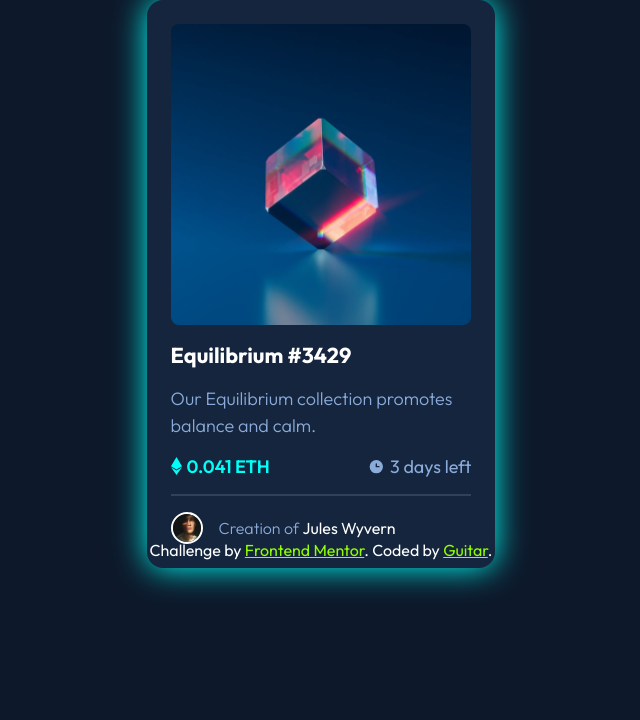
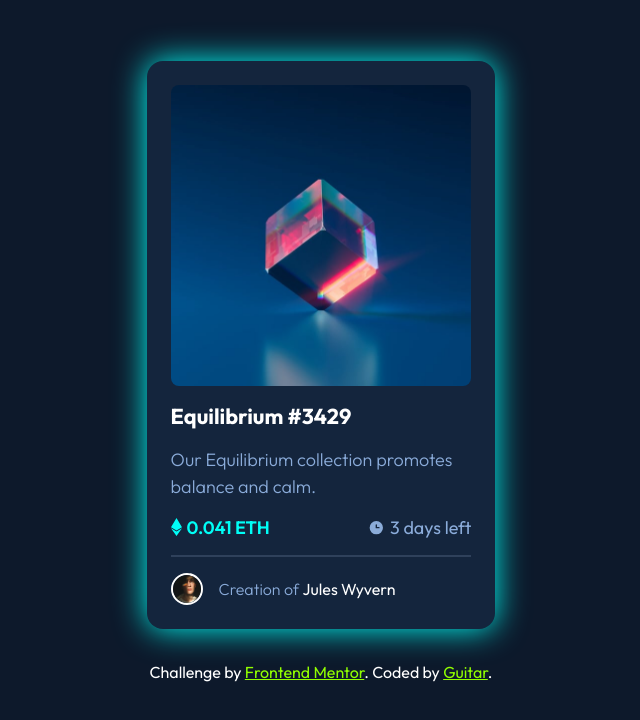
Before and after one commit to TTAR007/NFT-card, a plain HTML site: page index.html in a window 1280 px wide. Shown: the whole page, without its empty margins (319-959 px from the left). Drawn offline with Linux system fonts and the light colour scheme; a web font is replaced by a local one.

Commit message:
change body max-height back to height

```diff
--- a/main.css
+++ b/main.css
@@ -23,7 +23,7 @@
 body {
     background-color: var(--main-BG);
     font-family: Outfit, sans-serif;
-    max-height: 43.125rem;
+    height: 43.125rem;
 
     position: relative;
     display: flex;
```
